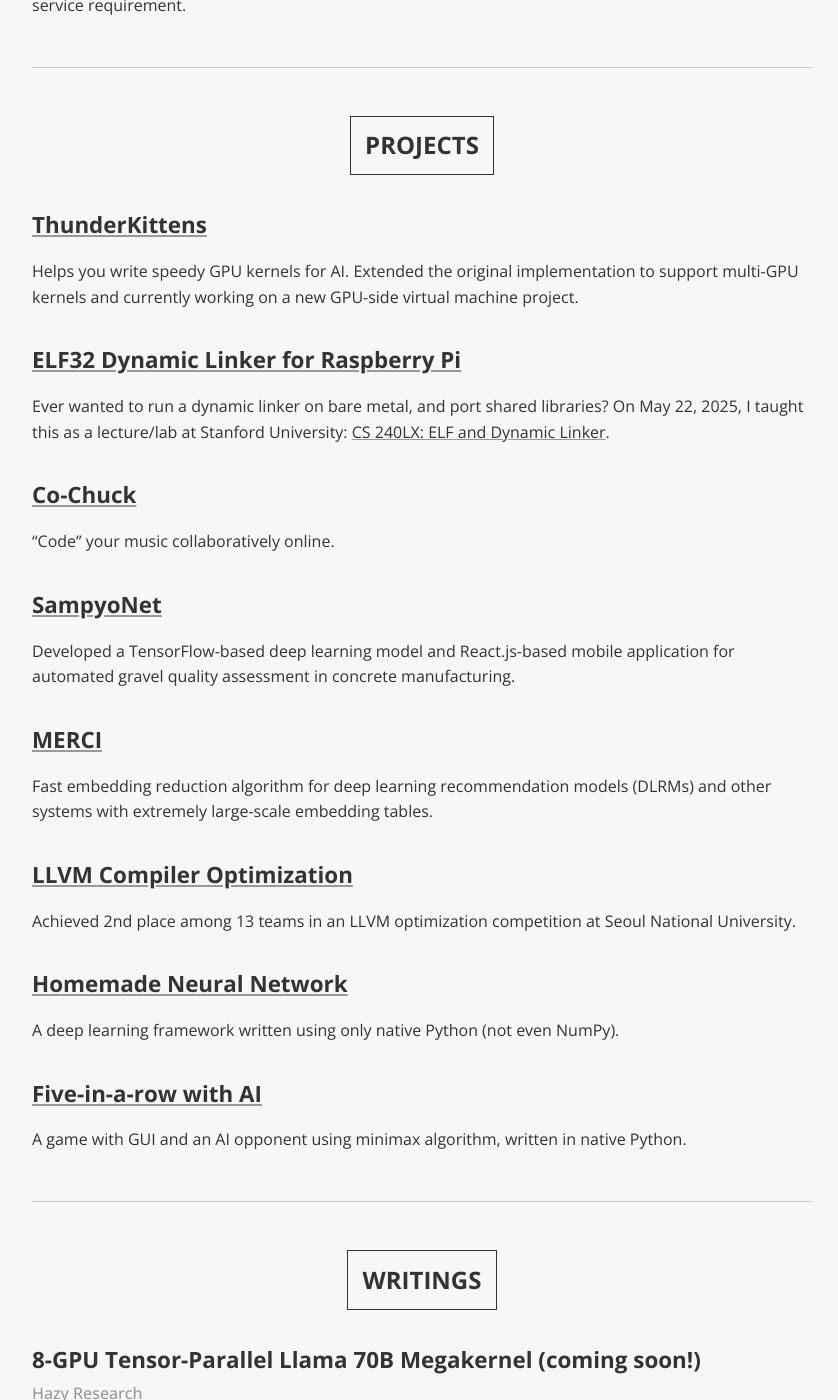
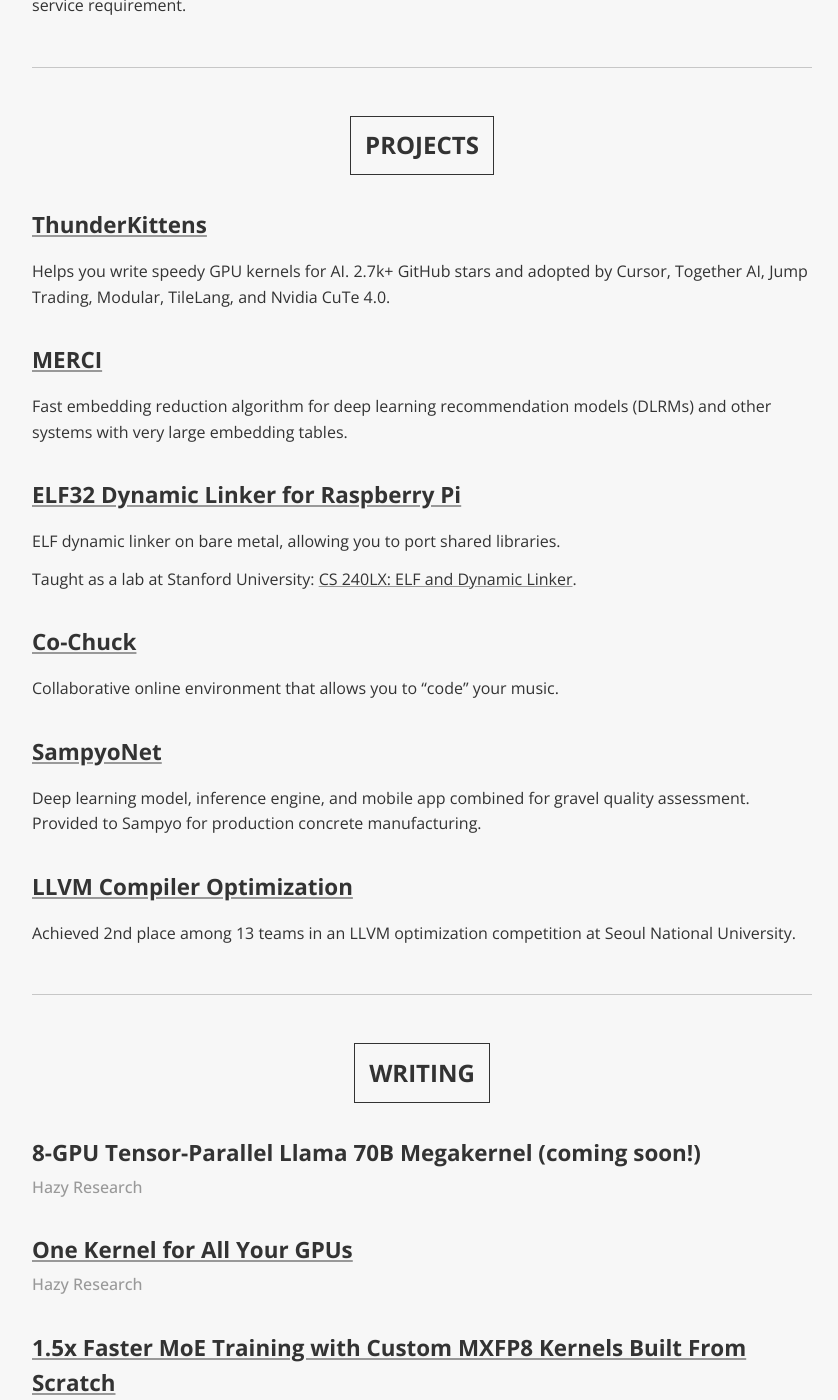
Before and after one commit to StuartSul/StuartSul.github.io_src, a Jekyll site: the page built from index.html, in a window 1280 px wide and 1400 px high, scrolled down 2139 px. Shown: the whole window, without its empty margins (218-1056 px from the left). Built offline with Jekyll 4.4.1, drawn with Linux system fonts in a browser that asks for light colours; some of the changed text lies outside the part shown.

Commit message:
Update experience and projects

```diff
--- a/_includes/about.md
+++ b/_includes/about.md
@@ -15,12 +15,12 @@
 ## Research Scientist @ Cursor (Anysphere Inc.)
 #### June 2025 - Present | San Francisco, CA
 
-Building Cursor's in-house models and optimizing AI kernel development for large model training and inference. Check out my [recent blog post on MXFP8 MoE kernels](https://cursor.com/blog/kernels).
+Building in-house models and optimizing AI kernels for large-scale training and inference. Check out my [recent blog post on MXFP8 MoE kernels](https://cursor.com/blog/kernels).
 
 ## Research Assistant @ Stanford AI Lab
 #### December 2024 - Present | Stanford, CA
 
-Working with Prof. Chris Ré at [Hazy Research](https://hazyresearch.stanford.edu/), designing speedy multi-GPU kernels for AI. Contributing to [ThunderKittens](https://github.com/HazyResearch/ThunderKittens). Read about our [recent work on megakernels](https://hazyresearch.stanford.edu/blog/2025-05-27-no-bubbles).
+Working with Prof. Chris Ré at [Hazy Research](https://hazyresearch.stanford.edu/). Working on [ThunderKittens](https://github.com/HazyResearch/ThunderKittens), [megakernels](https://hazyresearch.stanford.edu/blog/2025-05-27-no-bubbles), and [GPU networking](https://hazyresearch.stanford.edu/blog/2025-09-22-pgl).
 
 ## Co-Founder and CTO @ Blux
 #### July 2021 - August 2023 | Seoul, South Korea
@@ -49,32 +49,34 @@
 # Projects
 
 ## [ThunderKittens](https://github.com/HazyResearch/ThunderKittens)
-Helps you write speedy GPU kernels for AI. Extended the original implementation to support multi-GPU kernels and currently working on a new GPU-side virtual machine project.
+Helps you write speedy GPU kernels for AI. 2.7k+ GitHub stars and adopted by Cursor, Together AI, Jump Trading, Modular, TileLang, and Nvidia CuTe 4.0.
+
+## [MERCI](https://github.com/SNU-ARC/MERCI)
+Fast embedding reduction algorithm for deep learning recommendation models (DLRMs) and other systems with very large embedding tables.
 
 ## [ELF32 Dynamic Linker for Raspberry Pi](https://github.com/StuartSul/elf32-dynamic-linker-rpi)
-Ever wanted to run a dynamic linker on bare metal, and port shared libraries? On May 22, 2025, I taught this as a lecture/lab at Stanford University: [CS 240LX: ELF and Dynamic Linker](https://github.com/dddrrreee/cs240lx-25spr/tree/main/labs/15-elf-dynamic-linker).
+ELF dynamic linker on bare metal, allowing you to port shared libraries.
+
+Taught as a lab at Stanford University: [CS 240LX: ELF and Dynamic Linker](https://github.com/dddrrreee/cs240lx-25spr/tree/main/labs/15-elf-dynamic-linker).
 
 ## [Co-Chuck](https://github.com/StuartSul/co-chuck)
-"Code" your music collaboratively online.
+Collaborative online environment that allows you to "code" your music.
 
 ## [SampyoNet](https://github.com/StuartSul/SampyoNet)
-Developed a TensorFlow-based deep learning model and React.js-based mobile application for automated gravel quality assessment in concrete manufacturing.
-
-## [MERCI](https://github.com/SNU-ARC/MERCI)
-Fast embedding reduction algorithm for deep learning recommendation models (DLRMs) and other systems with extremely large-scale embedding tables.
+Deep learning model, inference engine, and mobile app combined for gravel quality assessment. Provided to Sampyo for production concrete manufacturing.
 
 ## [LLVM Compiler Optimization](https://github.com/StuartSul/SWPP2020_Spring_Project_Team4)
 Achieved 2nd place among 13 teams in an LLVM optimization competition at Seoul National University.
 
-## [Homemade Neural Network](https://github.com/StuartSul/Homemade_Neural_Network)
+<!-- ## [Homemade Neural Network](https://github.com/StuartSul/Homemade_Neural_Network)
 A deep learning framework written using only native Python (not even NumPy).
 
 ## [Five-in-a-row with AI](https://github.com/StuartSul/Five_in_a_Row)
-A game with GUI and an AI opponent using minimax algorithm, written in native Python.
+A game with GUI and an AI opponent using minimax algorithm, written in native Python. -->
 
 ---
 
-# Writings
+# Writing
 
 ## 8-GPU Tensor-Parallel Llama 70B Megakernel (coming soon!)
 #### Hazy Research
```
